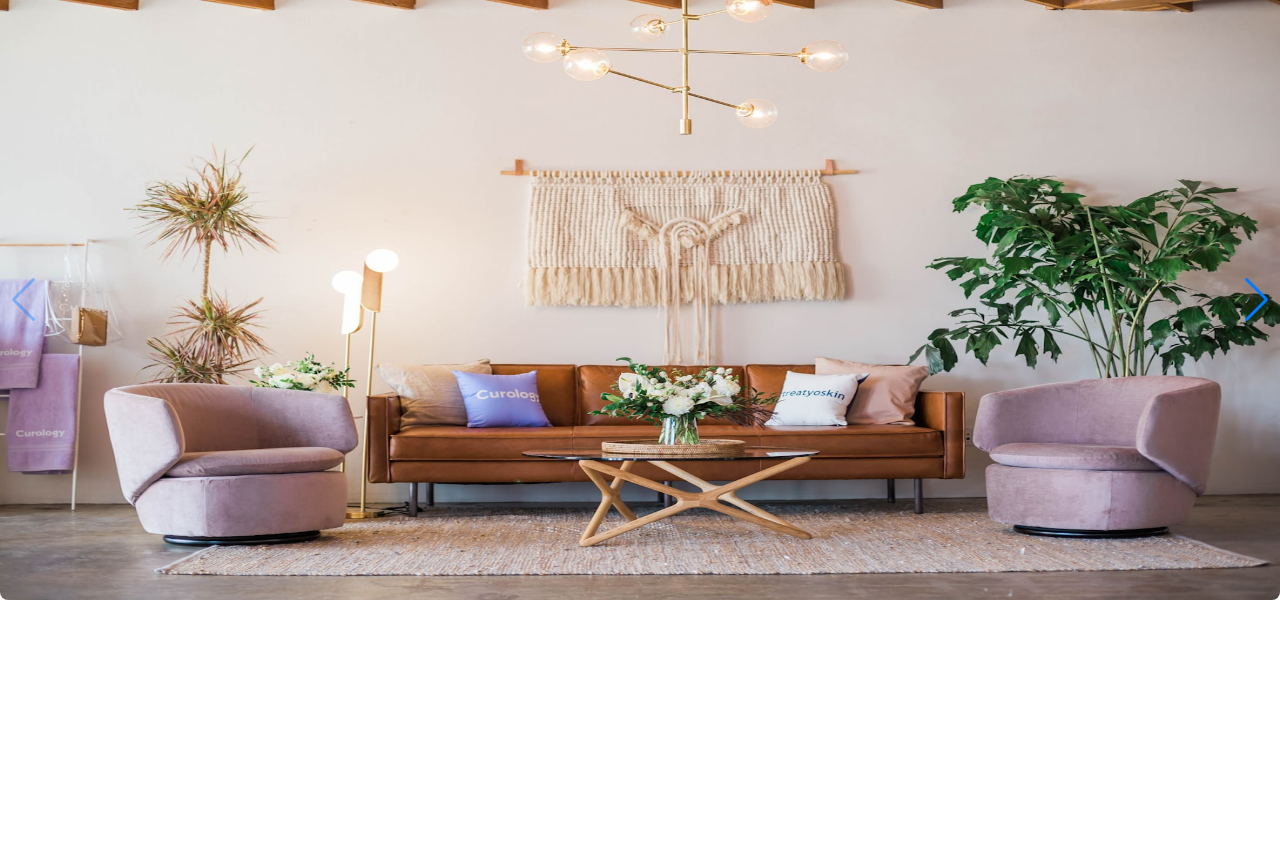
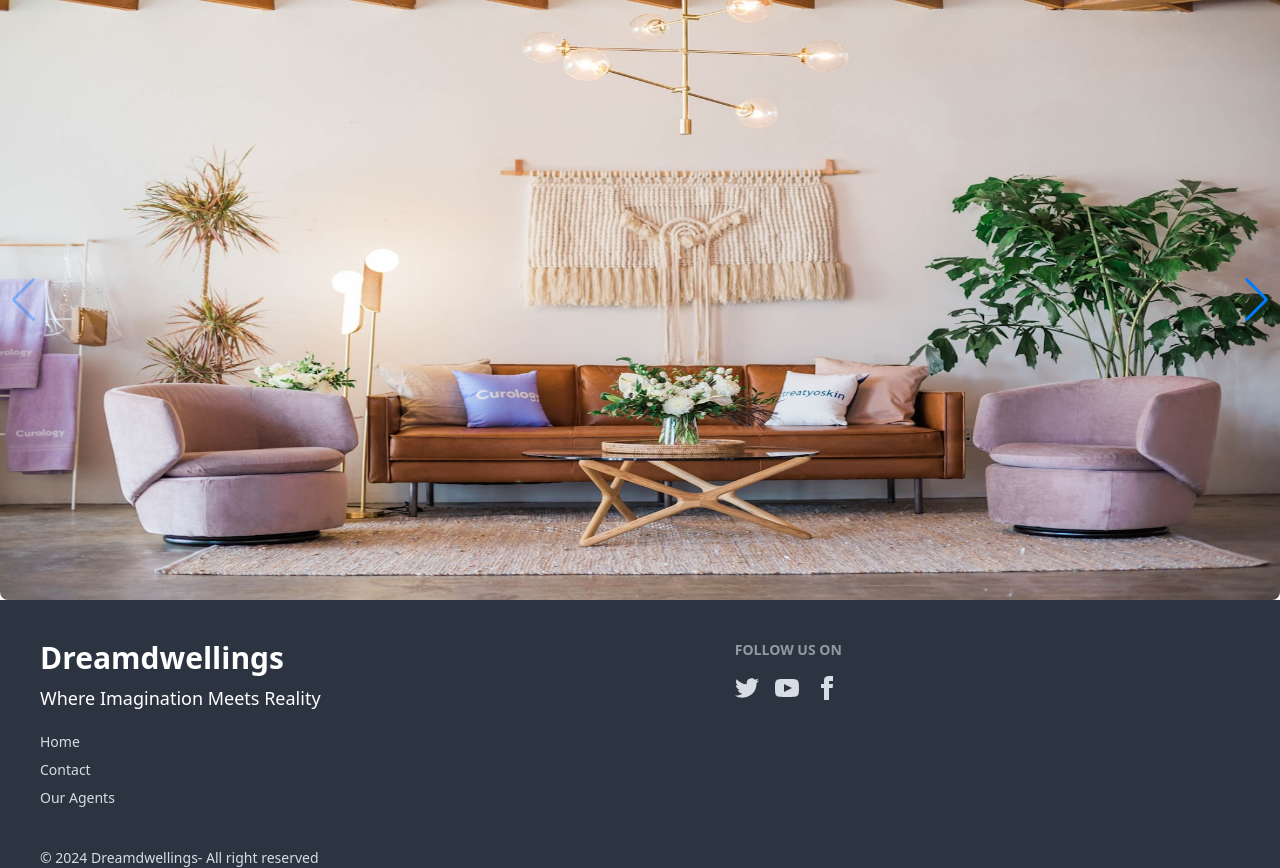
Before and after one commit to 2244jhalak/Art-Craft-Store, a React (Vite) app: page / in a window 1280 px wide. Before the commit the page ends 800 px from the top, so only its background shows below. Built offline with nearby package versions, Linux system fonts and the light colour scheme; no server answers.

Commit message:
footer added

```diff
--- a/src/components/Footer/Footer.jsx
+++ b/src/components/Footer/Footer.jsx
@@ -1,8 +1,32 @@
+import { Link } from "react-router-dom";
 
 
 const Footer = () => {
     return (
-        <div>
+        <div className="bg-neutral text-neutral-content">
+            <footer className="footer p-10 bg-neutral text-neutral-content">
+  <aside>
+
+    <h3 className="text-3xl font-semibold text-white">Dreamdwellings</h3>
+    <p className="mb-3 text-white text-lg">Where Imagination Meets Reality</p>
+      <Link className="hover:text-orange-400" to="/">Home</Link>
+      <Link className="hover:text-orange-400" to="/contact">Contact</Link>
+      <Link className="hover:text-orange-400" to="/agents">Our Agents</Link>
+
+  </aside>
+  <nav>
+    <h6 className="footer-title">Follow us on</h6>
+    <div className="grid grid-flow-col gap-4">
+
+      <a><svg xmlns="http://www.w3.org/2000/svg" width="24" height="24" viewBox="0 0 24 24" className="fill-current"><path d="M24 4.557c-.883.392-1.832.656-2.828.775 1.017-.609 1.798-1.574 2.165-2.724-.951.564-2.005.974-3.127 1.195-.897-.957-2.178-1.555-3.594-1.555-3.179 0-5.515 2.966-4.797 6.045-4.091-.205-7.719-2.165-10.148-5.144-1.29 2.213-.669 5.108 1.523 6.574-.806-.026-1.566-.247-2.229-.616-.054 2.281 1.581 4.415 3.949 4.89-.693.188-1.452.232-2.224.084.626 1.956 2.444 3.379 4.6 3.419-2.07 1.623-4.678 2.348-7.29 2.04 2.179 1.397 4.768 2.212 7.548 2.212 9.142 0 14.307-7.721 13.995-14.646.962-.695 1.797-1.562 2.457-2.549z"></path></svg></a>
+      <a><svg xmlns="http://www.w3.org/2000/svg" width="24" height="24" viewBox="0 0 24 24" className="fill-current"><path d="M19.615 3.184c-3.604-.246-11.631-.245-15.23 0-3.897.266-4.356 2.62-4.385 8.816.029 6.185.484 8.549 4.385 8.816 3.6.245 11.626.246 15.23 0 3.897-.266 4.356-2.62 4.385-8.816-.029-6.185-.484-8.549-4.385-8.816zm-10.615 12.816v-8l8 3.993-8 4.007z"></path></svg></a>
+      <a><svg xmlns="http://www.w3.org/2000/svg" width="24" height="24" viewBox="0 0 24 24" className="fill-current"><path d="M9 8h-3v4h3v12h5v-12h3.642l.358-4h-4v-1.667c0-.955.192-1.333 1.115-1.333h2.885v-5h-3.808c-3.596 0-5.192 1.583-5.192 4.615v3.385z"></path></svg></a>
+
+    </div>
+  </nav>
+</footer>
+<p className="pl-10 text-sm">&copy; 2024 Dreamdwellings- All right reserved</p>
+
 
         </div>
     );
```
